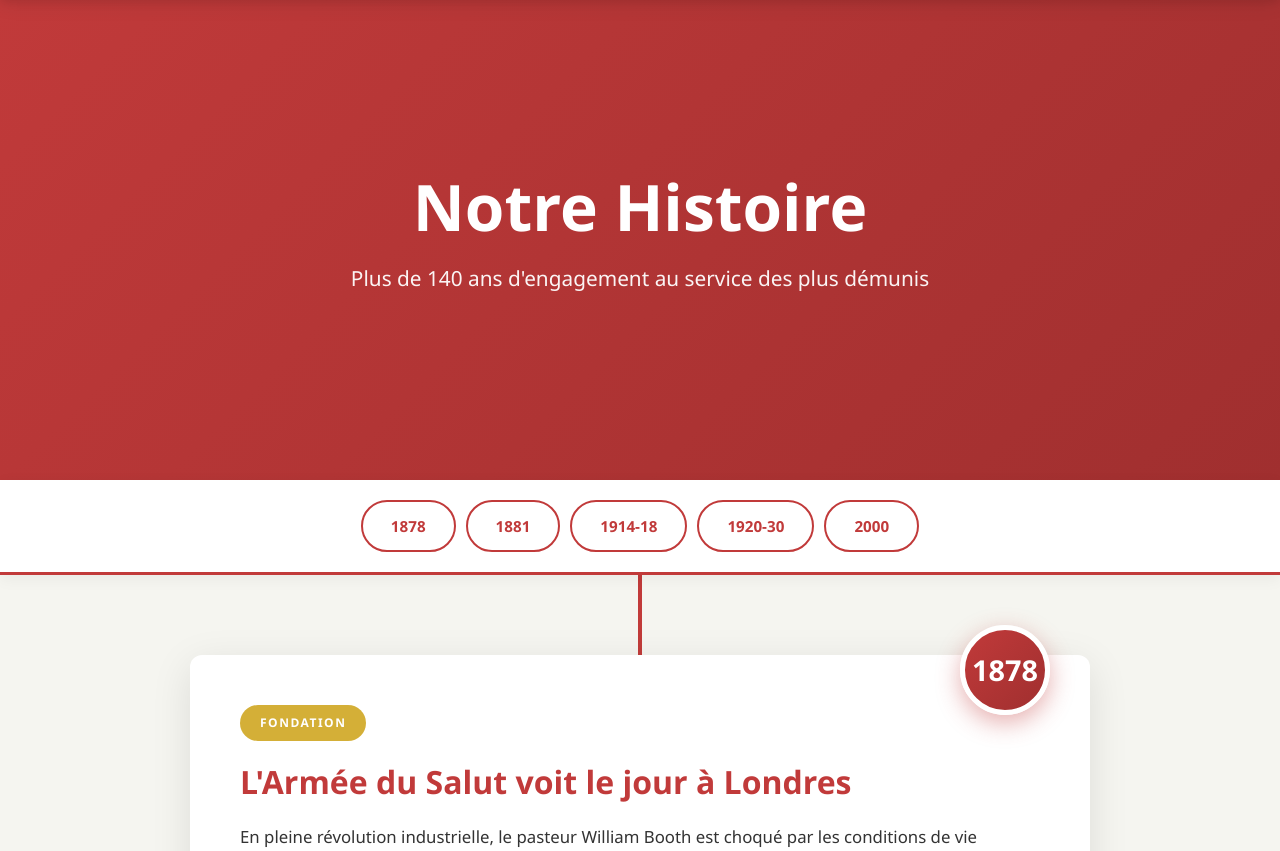
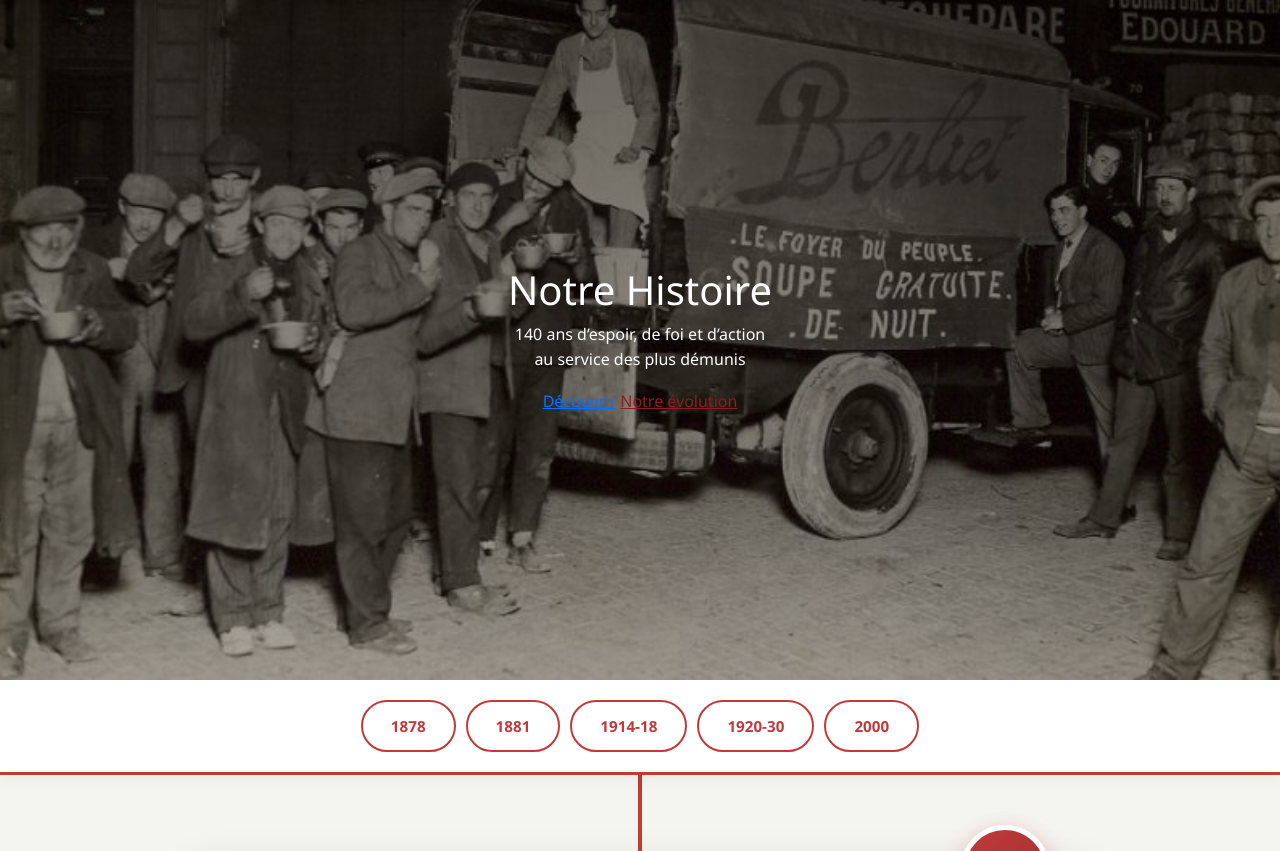
Before and after one commit to ribeiro-angela/SAE-3, a PHP site: template pages/histoire.php in a window 1280 px wide. Shown: the part 80-931 px from the top of the page. Run offline with PHP 8.4, Linux system fonts and the light colour scheme; the template is opened without the code that fills it, so the values that code supplies are empty.

Commit message:
jai changé le hero de ma page, mais j'ai un probleme avec le changement de html vers php

```diff
--- a/assets/css/histoire.css
+++ b/assets/css/histoire.css
@@ -24,34 +24,31 @@
 
 .hero-histoire {
     position: relative;
-    height: 60vh;
+    height: 85vh;
+    background: url('../image/soupedenuit1925.jpg') center/cover no-repeat;
     display: flex;
     align-items: center;
     justify-content: center;
-    background: linear-gradient(135deg, var(--primary) 0%, var(--primary-dark) 100%);
+    color: white;
+    text-align: center;
     overflow: hidden;
 }
 
-.hero-content {
-    text-align: center;
-    color: white;
-    z-index: 2;
-    max-width: 800px;
-    padding: 0 20px;
+.hero-histoire .overlay {
+    position: absolute;
+    inset: 0;
+    background: linear-gradient(180deg, rgba(0,0,0,0.6), rgba(0,0,0,0.3));
+    z-index: 1;
 }
 
-.hero-histoire h1 {
-    font-size: 4rem;
-    font-weight: 700;
-    margin-bottom: 1rem;
+/* Contenu */
+.hero-content {
+    position: relative;
+    z-index: 2;
+    max-width: 900px;
+    padding: 0 30px;
+    animation: fadeInUp 1.2s ease forwards;
 }
-
-.hero-subtitle {
-    font-size: 1.3rem;
-    opacity: 0.95;
-    font-weight: 300;
-}
-
 .annees-nav {
     background: white;
     box-shadow: 0 4px 15px rgba(0,0,0,0.05);
--- a/pages/histoire.php
+++ b/pages/histoire.php
@@ -2,11 +2,17 @@
 ?>
 <!-- HERO -->
 <section class="hero-histoire">
+    <div class="overlay"></div>
     <div class="hero-content">
         <h1>Notre Histoire</h1>
-        <p class="hero-subtitle">Plus de 140 ans d'engagement au service des plus démunis</p>
+        <p>140 ans d’espoir, de foi et d’action<br>au service des plus démunis</p>
+        <div class="hero-buttons">
+            <a href="#timeline" class="btn-red">Découvrir</a>
+            <a href="#missions" class="btn-outline">Notre évolution</a>
+        </div>
     </div>
 </section>
+
 
 <!-- NAVIGATION ANNÉES -->
 <nav class="annees-nav">
```
